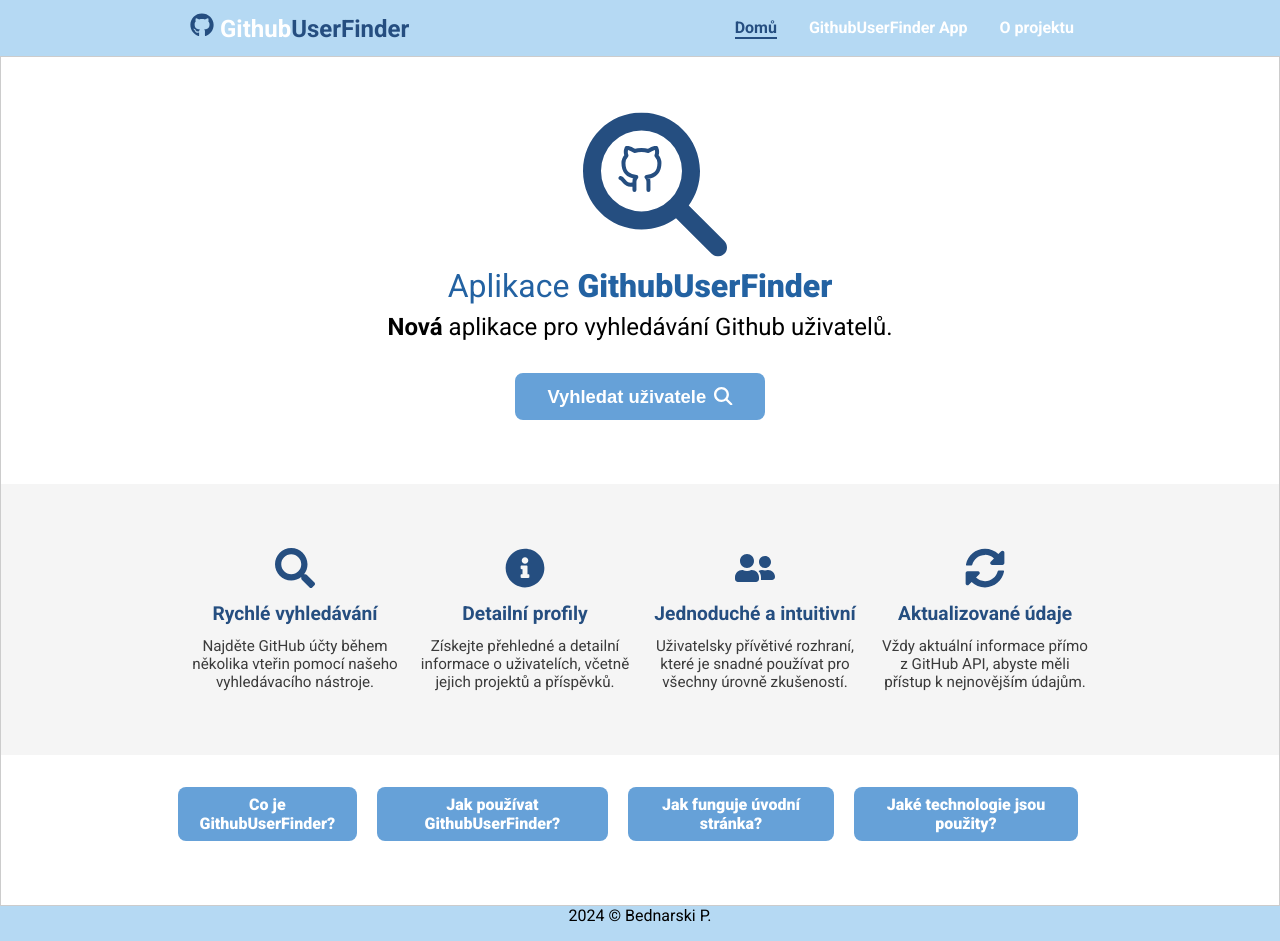
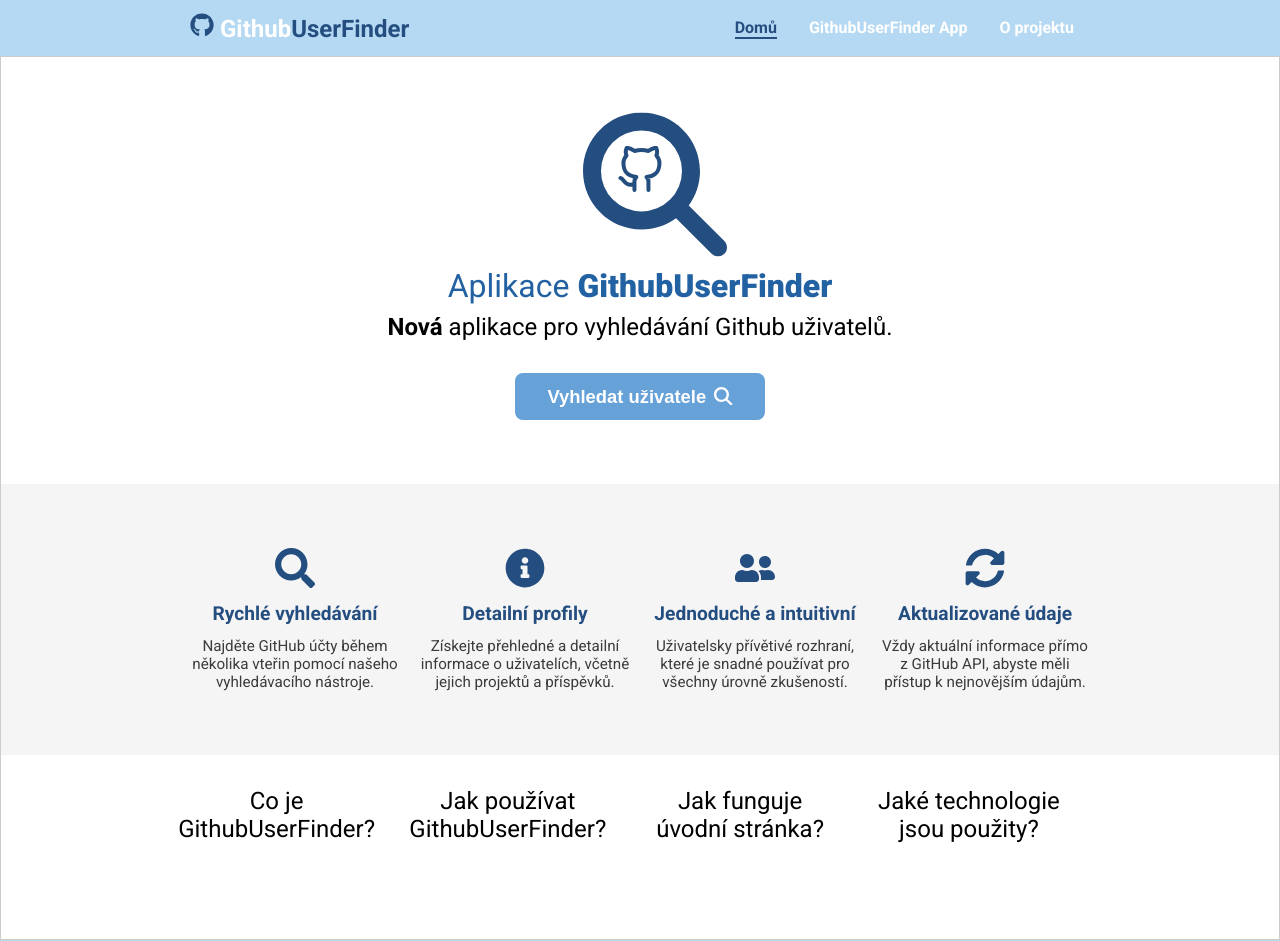
Before and after one commit to pettik/engeto-react-web, a React (Create React App) app: page / in a window 1280 px wide. Shown: the top 941 px of the page. Built offline with nearby package versions, Linux system fonts and the light colour scheme.

Commit message:
Update Home.js

```diff
--- a/src/pages/Home.js
+++ b/src/pages/Home.js
@@ -142,7 +142,7 @@
             {questions.map((question, index) => (
               <div
                 key={index}
-                className={`faq-item ${
+                className={`faq__item ${
                   activeQuestion?.id === question.id ? 'active' : ''
                 }`}
                 onClick={() => setActiveQuestion(question)}
@@ -153,7 +153,7 @@
           </div>
           <div className="faq__answers">
             {activeQuestion && (
-              <div className="faq-info">
+              <div className="faq__info">
                 <h4>{activeQuestion.title}</h4>
                 <p>{activeQuestion.info}</p>
               </div>
```
